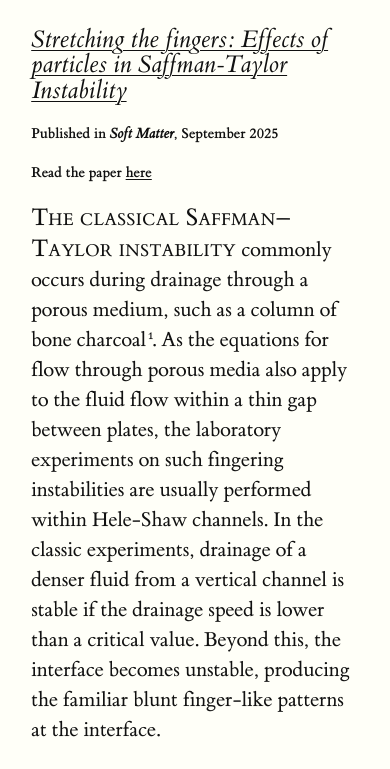
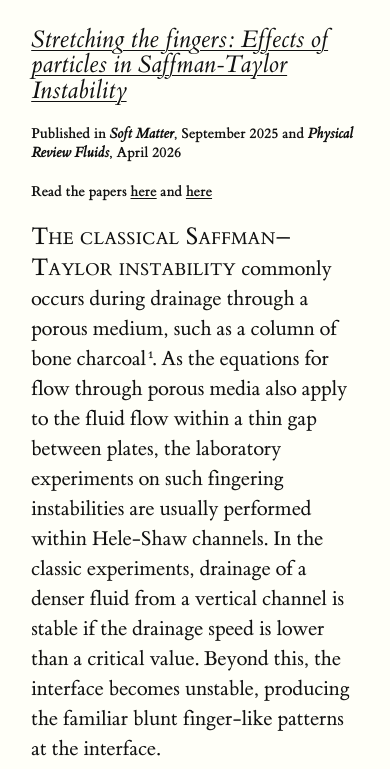
Before and after one commit to ranit-mukherjee/ranit-mukherjee.github.io, a website: page index.html in a window 390 px wide. Shown: the part 2367-3136 px from the top of the page. Drawn offline with Linux system fonts and the light colour scheme.

Commit message:
updated with pdfs
all pdfs are uploaded

```diff
--- a/index.html
+++ b/index.html
@@ -36,8 +36,8 @@
         <h2 id="fundamentals">Research Stories</h2>
 
         <h3 id="fingers"><a href="https://pubs.rsc.org/en/content/articlelanding/2025/sm/d5sm00654f" target="_blank" rel="noopener noreferrer">Stretching the fingers: Effects of particles in Saffman-Taylor Instability</a></h3>
-        <h4>Published in <em>Soft Matter</em>, September 2025</h4>
-        <h4>Read the paper <a href="img/1-VF.pdf" target="_blank" rel="noopener noreferrer">here</a></h4>
+        <h4>Published in <em>Soft Matter</em>, September 2025 and <em>Physical Review Fluids</em>, April 2026</h4>
+        <h4>Read the papers <a href="img/1-VF.pdf" target="_blank" rel="noopener noreferrer">here</a> and <a href="img/2-VF.pdf" target="_blank" rel="noopener noreferrer">here</a></h4>
         <p><span class="newthought">The classical Saffman–Taylor instability </span>commonly occurs during drainage through a porous medium, such as a column of bone charcoal<label for="hill" class="margin-toggle sidenote-number"></label><input type="checkbox" id="hill" class="margin-toggle"/><span class="sidenote"><a href="https://www.sciencedirect.com/science/article/abs/pii/0009250952870174?via%3Dihub"><em>Hill, Chem. Engg. Sci., 1952</em></a></span>. As the equations for flow through porous media also apply to the fluid flow within a thin gap between plates, the laboratory experiments on such fingering instabilities are usually performed within Hele-Shaw channels. In the classic experiments, drainage of a denser fluid from a vertical channel is stable if the drainage speed is lower than a critical value. Beyond this, the interface becomes unstable, producing the familiar blunt finger-like patterns at the interface.</p>
         <p>We can enter completely uncharted territories by adding just a tiny amount (volume fraction of 5%) of non-Brownian solid particles in the mix. Between the stable and unstable interface, under high confinement, thin particle-laden filaments sprout from the receding interface. The particles, nearly the same size as the channel depth, move slower than the fluid, deforming the interface and creating these long strands. A simple scaling model, balancing hydrodynamic drag on a single particle with interfacial forces, can capture the onset of these particle-scale instabilities. These experiments show how microscopic particle dynamics can dictate emergent macroscopic interfacial patterns, a concept I plan to explore further in my future research program.</p>
         <figure class="iframe-wrapper">
@@ -45,19 +45,9 @@
         </figure>
 
 
-         <h3 id="fingers-2"><a href="https://pubs.rsc.org/en/content/articlelanding/2025/sm/d5sm00654f" target="_blank" rel="noopener noreferrer">Stretching the fingers: Effects of particles in Saffman-Taylor Instability</a></h3>
-        <h4>Published in <em>Physical Review Fluids</em>, April 2026</h4>
-        <h4>Read the paper <a src="img/2-VF.pdf">here</a></h4>
-        <p><span class="newthought">The classical Saffman–Taylor instability </span>commonly occurs during drainage through a porous medium, such as a column of bone charcoal<label for="hill" class="margin-toggle sidenote-number"></label><input type="checkbox" id="hill" class="margin-toggle"/><span class="sidenote"><a href="https://www.sciencedirect.com/science/article/abs/pii/0009250952870174?via%3Dihub"><em>Hill, Chem. Engg. Sci., 1952</em></a></span>. As the equations for flow through porous media also apply to the fluid flow within a thin gap between plates, the laboratory experiments on such fingering instabilities are usually performed within Hele-Shaw channels. In the classic experiments, drainage of a denser fluid from a vertical channel is stable if the drainage speed is lower than a critical value. Beyond this, the interface becomes unstable, producing the familiar blunt finger-like patterns at the interface.</p>
-        <p>We can enter completely uncharted territories by adding just a tiny amount (volume fraction of 5%) of non-Brownian solid particles in the mix. Between the stable and unstable interface, under high confinement, thin particle-laden filaments sprout from the receding interface. The particles, nearly the same size as the channel depth, move slower than the fluid, deforming the interface and creating these long strands. A simple scaling model, balancing hydrodynamic drag on a single particle with interfacial forces, can capture the onset of these particle-scale instabilities. These experiments show how microscopic particle dynamics can dictate emergent macroscopic interfacial patterns, a concept I plan to explore further in my future research program.</p>
-        <figure class="iframe-wrapper">
-          <iframe width="450" height="450" src="img/filament_safari.mp4" frameborder="0" allowfullscreen></iframe>
-        </figure>
-
-
-
         <h3 id="raft"><a href="https://journals.aps.org/prfluids/abstract/10.1103/ld9n-ctdh" target="_blank" rel="noopener noreferrer">The physics of <em>phase change</em> in granular rafts</a></h3>
         <h4>Published in <em>Physical Review Fluids</em>, August 2025, <a href="https://journals.aps.org/prfluids/abstract/10.1103/PhysRevFluids.8.024003" target="_blank" rel="noopener noreferrer">February 2023</a></h4>
+        <h4>Read the papers <a href="img/4-Raft.pdf" target="_blank" rel="noopener noreferrer">here</a></h4>
         <p><span class="newthought">When a dense monolayer of particles</span> sits at the boundary between two fluids, it achieves a remarkable elasticity due to the particle-particle contact and the interfacial tension between the fluids<label for="pnas" class="margin-toggle sidenote-number"></label><input type="checkbox" id="pnas" class="margin-toggle"/><span class="sidenote"><a href="https://iopscience.iop.org/article/10.1209/epl/i2004-10202-x"><em>Vella, Aussilious, and Mahadevan, EPL, 2004</em></a></span>. When compressed, this <em>granular raft</em> can wrinkle and buckle much like a thin elastic film. However, our 2023 study showed that under specific conditions, compression results in individual particles popping out of the interface. Traditional continuum models can capture the collective wrinkling but miss the <em>phase transition</em> to granular expulsion, leaving open the question of what determines buckling or granular breakup.</p>
         <p><label for="mn-video-2" class="margin-toggle">&#8853;</label><input type="checkbox" id="mn-video-2" class="margin-toggle"/><span class="marginnote"><video autoplay muted loop playsinline width="250" src="img/raft-compress.mp4" type="video/mp4"></video>Wrinkling in a granular raft under compression.</span> To uncover this, we developed an energy-based model, which predicts that the raft’s failure mode depends on a simple energetic competition: whether it costs more energy to detach a particle from the interface or to buckle the interface as a whole. Guided by this, we found that this energy balance can be tuned not only by changing particle size or wettability, but also by modifying surface textures and interfacial chemistry. The result is a predictive phase map for engineering adaptive, reconfigurable materials that bridge the physics of soft interfaces and granular mechanics.</p>
         <figure class="iframe-wrapper">
@@ -67,6 +57,7 @@
 
         <h3 id="Jumping-drop"><a href="https://www.cell.com/joule/fulltext/S2542-4351(19)30098-4" target="_blank" rel="noopener noreferrer">Lift off and crashing back: The surprising end of jumping-droplet condensation</a></h3>
         <h4>Published in <em>Joule</em>, May 2019</h4>
+        <h4>Read the papers <a href="img/6-Jumping_droplet.pdf" target="_blank" rel="noopener noreferrer">here</a></h4>
         <p><span class="newthought">In any heat transfer device,</span> the condenser surface inevitably becomes covered with tiny water droplets. Removing this water is an engineering design challenge as it blocks efficient heat transfer. <label for="mn-figure-3" class="margin-toggle">&#8853;</label><input type="checkbox" id="mn-figure-3" class="margin-toggle"/><span class="marginnote"><img src="img/upside.png" alt="Image of return"/>Jumped droplets may return on an upside down surface, being caught in the incoming vapor stream.</span>On ordinary metal surfaces, these droplets merge and eventually grow large enough to roll off under gravity, provided the surface is at an angle other than horizontal. Superhydrophobic surfaces offer a clever alternative: their extremely low adhesion allows the excess surface energy released during merging to be converted into an out-of-plane velocity. This is the basis of<a href="https://journals.aps.org/prl/abstract/10.1103/PhysRevLett.103.184501"><em> jumping-droplet condensation</em></a>, one of the most efficient modes of condensation<label for="joule" class="margin-toggle sidenote-number"></label></span><input type="checkbox" id="joule" class="margin-toggle"/><span class="sidenote"><a href="https://pubs.acs.org/doi/abs/10.1021/nl303835d"><em>Wang et al., Nano Letters, 2012</em></a></span> discovered to date.</p>
         <p>Yet, real surfaces are never perfect. Droplets pinned by surface defects can no longer jump after merging, resulting in surface flooding as condensation continues. A majority of the droplets will return at the end of jumping. Even surfaces in upside-down orientation can have returning droplets, driven by vapor flow entrainment near the surface. Our experiments (with two talented undergraduate researchers) reveal that, over more extended condensation periods (3 hours or more), tilted surfaces consistently outperform horizontal ones, where gravity lends a hand in clearing droplets and sustaining efficient heat transfer.</p>
         <figure>
@@ -77,6 +68,7 @@
 
         <h3 id="spores"><a href="https://www.pnas.org/doi/epub/10.1073/pnas.2106938118" target="_blank" rel="noopener noreferrer">Plant pathogens piggybacking on jumped droplets</a></h3>
         <h4>Published in <em>Proceedings of the National Academy of Sciences</em>, August 2021</h4>
+        <h4>Read the papers <a href="img/7-Spore_jumping.pdf" target="_blank" rel="noopener noreferrer">here</a></h4>
         <p><span class="newthought">What could a deadly wheat disease</span> possibly have in common with jumping-droplet condensation? Quite a lot, as it turns out. Working with <em>plant pathologists</em> at Virginia Tech, we studied wheat leaves infected with <em>Puccinia triticina</em>, the fungus responsible for devastating leaf rust. Surprisingly, as these leaves are naturally superhydrophobic, dew droplets can jump off them (see the video below), carrying fungal spores along for the ride<label for="pnas" class="margin-toggle sidenote-number"></label><input type="checkbox" id="pnas" class="margin-toggle"/><span class="sidenote"><a href="https://royalsocietypublishing.org/doi/10.1098/rsif.2019.0243"><em>Boreyko et al., J. Royal Soc. Interface, 2019</em></a></span>.</p>
         <p><label for="mn-figure-4" class="margin-toggle">&#8853;</label><input type="checkbox" id="mn-figure-4" class="margin-toggle"/><span class="marginnote"><img src="img/spore.png" alt="Image of spore"/>A spore-laden droplet on a water-sensitive paper.</span> To mimic a field transmission event in the lab, we attached an infected leaf to a Peltier stage to induce condensation. Then the leaf was surrounded with water-sensitive papers placed at different angles, emulating real crop conditions. Each time a jumped droplet landed, it left a blue mark on one of the papers in the array, allowing us to map how far and in what directions droplets could travel, along with a lower bound for the amount of droplet-laden spores being carried by wind. The results revealed that even the gentlest of breezes can enable the passive dispersal of pathogens through natural dew cycles. In other words, the same physics that makes droplets jump in engineered condensers may also help spread plant epidemics.</p>
         <figure class="iframe-wrapper">
@@ -86,6 +78,7 @@
 
         <h3 id="frost"><a href="https://pubs.acs.org/doi/full/10.1021/acsnano.0c09153" target="_blank" rel="noopener noreferrer">Another jumping event, this time with frost</a></h3>
         <h4>Published in <em>ACS Nano</em>, February 2021</h4>
+        <h4>Read the papers <a href="img/5-Frost.pdf" target="_blank" rel="noopener noreferrer">here</a></h4>
         <p><span class="newthought">This project began as what seemed like a failed frost experiment,</span> or at least that’s what we thought. We were trying to find ways to delay frost formation on cold surfaces. In one experiment, when a small vial of liquid water was brought close to a frosted sample, the micrometer-scale dendrites began to twitch, fracture, and then leap toward the droplet as if pulled by an invisible force. <label for="mn-figure-5" class="margin-toggle">&#8853;</label><input type="checkbox" id="mn-figure-5" class="margin-toggle"/><span class="marginnote"><img src="img/frost-jump.png" alt="jumped frost"/>A dendrite broken from the surface follows the non-uniform electric field formed by the water droplet and the frost sheet beneath.</span>What started as a curious accident quickly turned into an entirely new line of research.</p>
         <p>We traced the answer back to the atmospheric research works, majorly from 1940–60 and to classical electro-diffusion theories in ice<label for="nano" class="margin-toggle sidenote-number"></label></span><input type="checkbox" id="nano" class="margin-toggle"/><span class="sidenote"><a href="https://www.jstor.org/stable/2414006"><em>Latham and Mason, Proc. Royal Soc. London, 1961</em></a></span>. Based on this, a growing frost sheet undergoes a spontaneous charge separation process due to the differential mobility of its defects, resulting in the top part of the frost having a slightly negative charge. When we bring a polarizable liquid (e.g., water, ethyl alcohol, etc.) near this frost, an electric field is developed.</p>
         <p>The simple table-top experiments could measure the amount of charge on a broken dendrite, corroborated by our collaborators via a much more involved electro-diffusion numerical model.</p>
```
